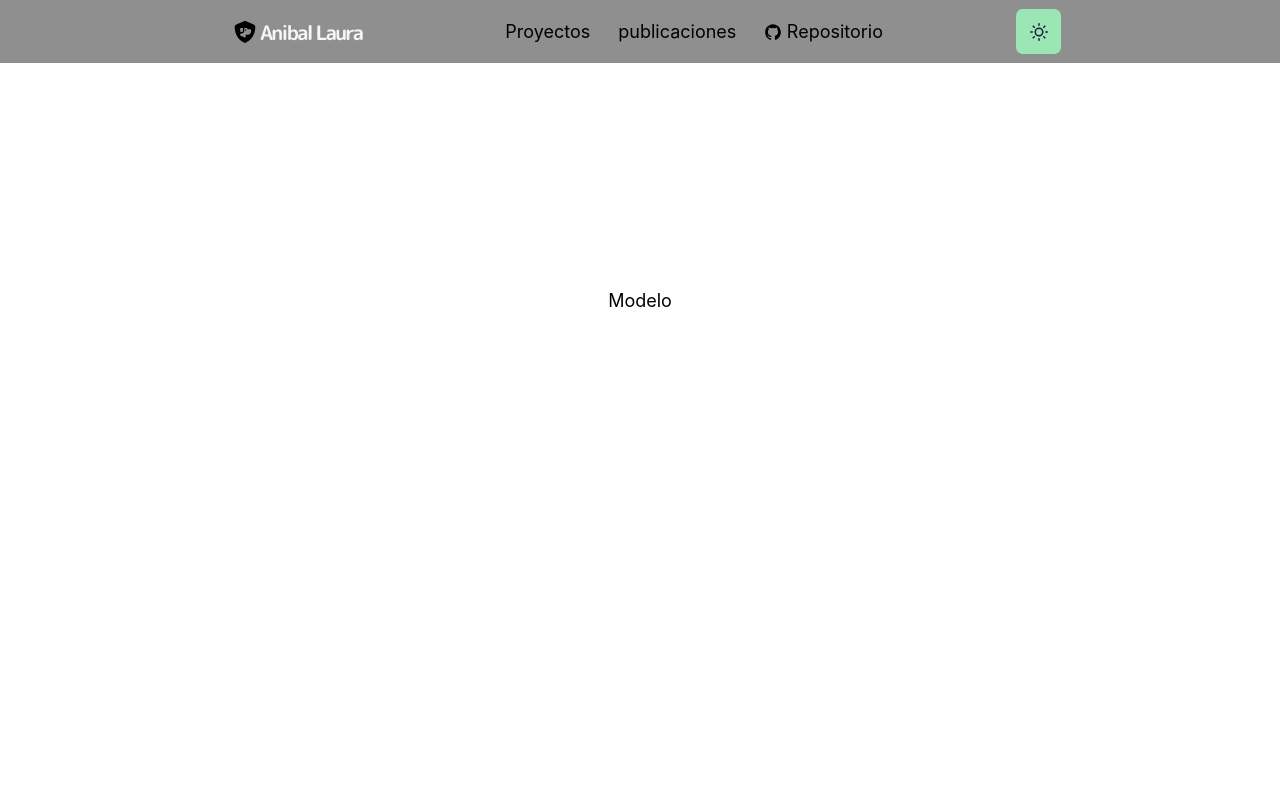
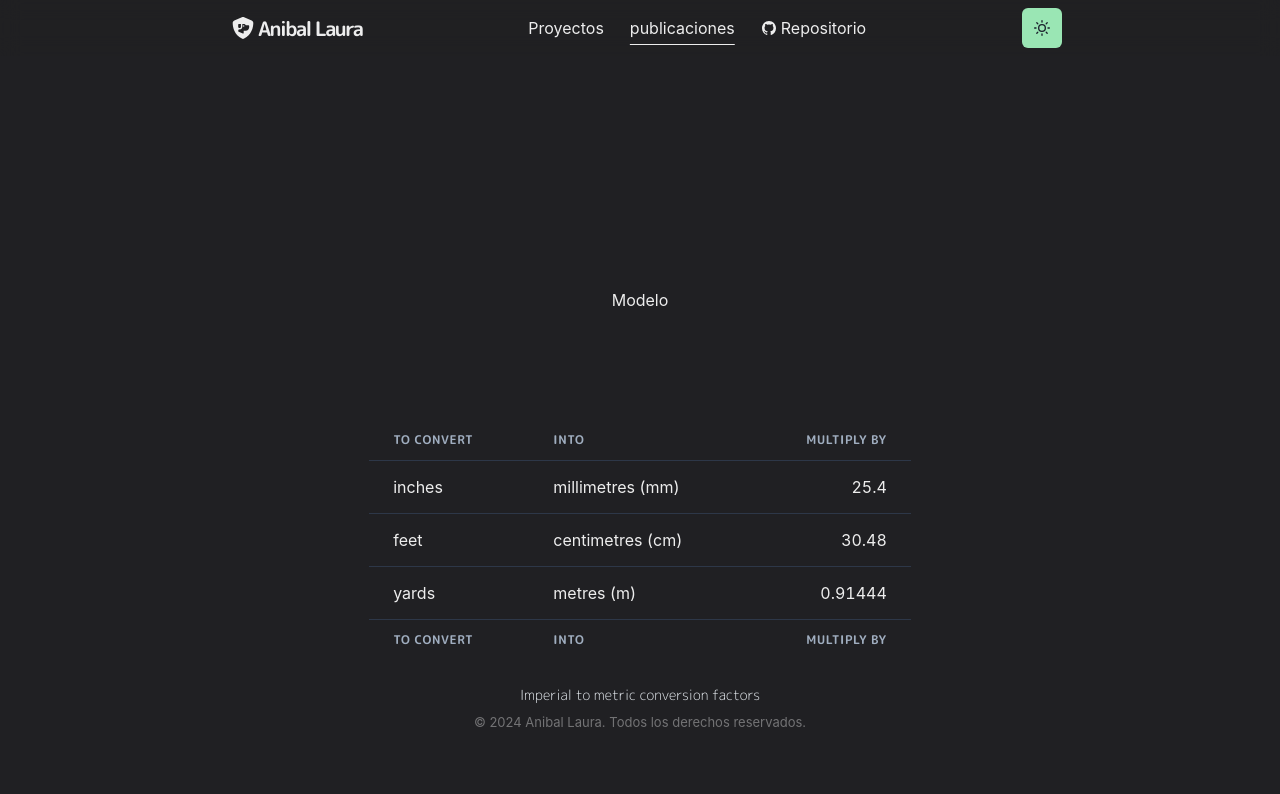
Before and after one commit to Haniel99/blue-art, a Next.js app: page /posts in a window 1280 px wide. Before the commit this address had no page. Shown: the top 794 px of the page. Built offline with nearby package versions, Linux system fonts and the light colour scheme.

Commit message:
Cambio de color de fondo

```diff
--- /dev/null
+++ b/src/app/posts/bluerart-table.tsx
@@ -0,0 +1,55 @@
+import {
+    Container,
+    Table,
+    Thead,
+    Tbody,
+    Tfoot,
+    Tr,
+    Th,
+    Td,
+    TableCaption,
+    TableContainer,
+} from "@chakra-ui/react";
+
+const BlueArtTable = () => {
+    return (
+        <TableContainer>
+            <Table variant='simple'>
+                <TableCaption>Imperial to metric conversion factors</TableCaption>
+                <Thead>
+                    <Tr>
+                        <Th>To convert</Th>
+                        <Th>into</Th>
+                        <Th isNumeric>multiply by</Th>
+                    </Tr>
+                </Thead>
+                <Tbody>
+                    <Tr>
+                        <Td>inches</Td>
+                        <Td>millimetres (mm)</Td>
+                        <Td isNumeric>25.4</Td>
+                    </Tr>
+                    <Tr>
+                        <Td>feet</Td>
+                        <Td>centimetres (cm)</Td>
+                        <Td isNumeric>30.48</Td>
+                    </Tr>
+                    <Tr>
+                        <Td>yards</Td>
+                        <Td>metres (m)</Td>
+                        <Td isNumeric>0.91444</Td>
+                    </Tr>
+                </Tbody>
+                <Tfoot>
+                    <Tr>
+                        <Th>To convert</Th>
+                        <Th>into</Th>
+                        <Th isNumeric>multiply by</Th>
+                    </Tr>
+                </Tfoot>
+            </Table>
+        </TableContainer>
+    )
+}
+
+export default BlueArtTable;
--- /dev/null
+++ b/src/app/posts/container-blueart-table.tsx
@@ -0,0 +1,13 @@
+import { Container, SystemProps } from "@chakra-ui/react";
+
+const ContainerBlueArtTable = ({ children }: Readonly<{ children: React.ReactNode }>) => {
+    return (
+        <Container
+            backdropBlur={""}
+        >
+            {children}
+        </Container>
+    )
+}
+
+export default ContainerBlueArtTable;
--- /dev/null
+++ b/src/app/posts/page.tsx
@@ -0,0 +1,19 @@
+import ContainerBlueArtTable from "./container-blueart-table";
+import BlueArtTable from "./bluerart-table";
+import {
+    Container
+} from '@chakra-ui/react'
+
+const PostPage = () => {
+
+    return (
+        <Container>
+            <ContainerBlueArtTable
+            >
+               <BlueArtTable/>
+            </ContainerBlueArtTable>
+        </Container>
+    )
+}
+
+export default PostPage;
--- a/src/components/navbar.tsx
+++ b/src/components/navbar.tsx
@@ -66,7 +66,7 @@ const NavBar = () => {
                     <LinkItem href="/works" key="works" >
                         Proyectos
                     </LinkItem>
-                    <LinkItem href="/activities" key="activities" >
+                    <LinkItem href="/posts" key="posts" >
                         publicaciones
                     </LinkItem>
                     <LinkItem
--- a/src/libs/theme.ts
+++ b/src/libs/theme.ts
@@ -1,5 +1,6 @@
+"use client"
 import { extendTheme } from "@chakra-ui/react";
-
+import { mode } from "@chakra-ui/theme-tools";
 const components = {
   Heading: {
     variants: {
@@ -26,13 +27,13 @@ const config = {
 
 
 
-const  styles = {
-    global: {
-      'html, body': {
-        fontSize: "18px",
-      }
+
+const styles = {
+  global: (props: any) => ({
+    body: {
+      bg: mode('#f0e7db', '#202023')(props),
     }
-  }
-
+  })
+}
 
 export const theme = extendTheme({ config, components,fonts, styles });
```
